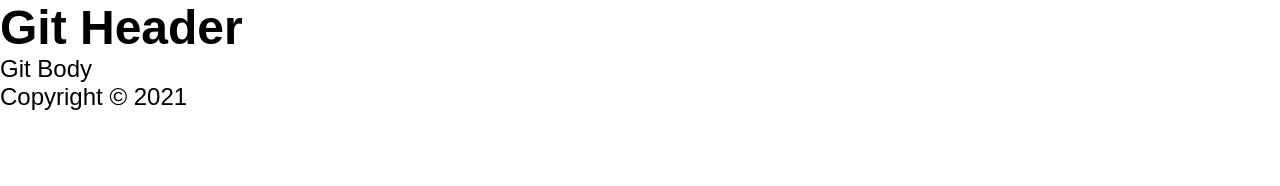
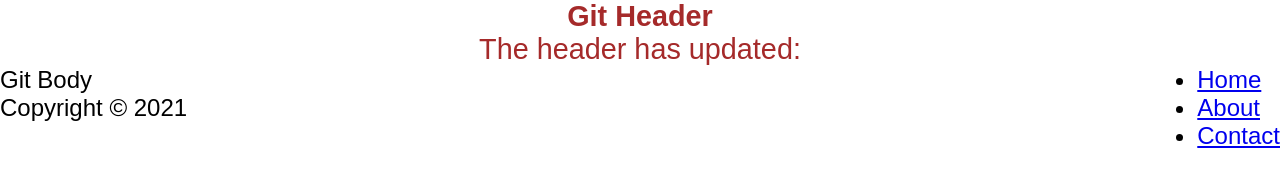
Before and after one commit to okzgit/project_name-1, a plain HTML site: page index.html in a window 1280 px wide. Drawn offline with Linux system fonts and the light colour scheme.

Commit message:
Header Completed

```diff
--- a/index.html
+++ b/index.html
@@ -11,6 +11,14 @@
 <body>
     <header>
         <h1>Git Header</h1>
+        <p>The header has updated:</p>
+        <nav>
+            <ul>
+                <li><a href="index.html">Home</a></li>
+                <li><a href="#">About</a></li>
+                <li><a href="#">Contact</a></li>
+            </ul>
+        </nav>
     </header>
     <main>Git Body</main>
     <footer>
--- a/style.css
+++ b/style.css
@@ -8,3 +8,13 @@ body {
     font-size: 24px;
     font-family: Arial, Helvetica, sans-serif;
 }
+
+header h1,header p {
+    text-align: center;
+    color: brown;
+    font-size: 1.2em;
+}
+
+header ul {
+    float: right;
+}
```
